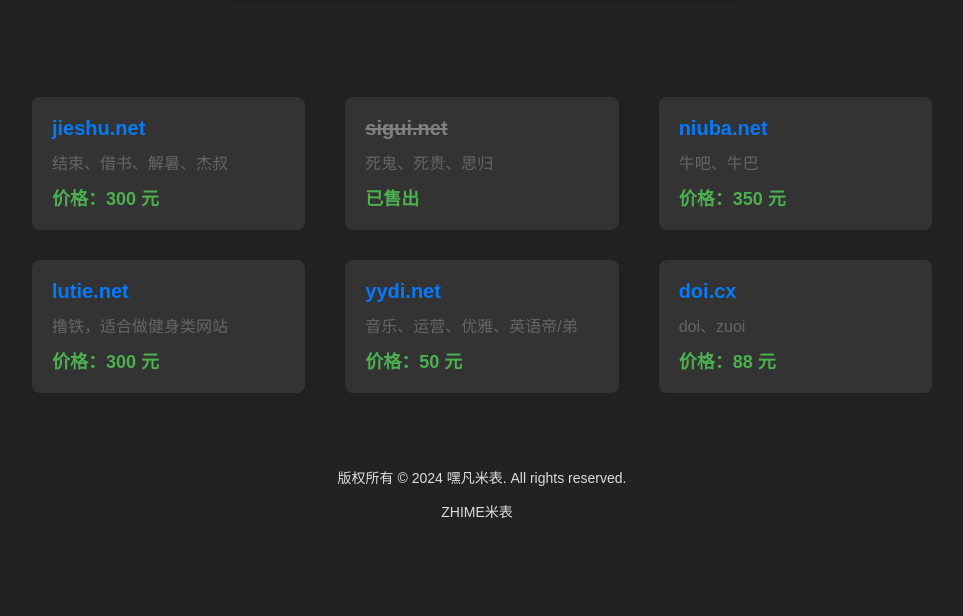
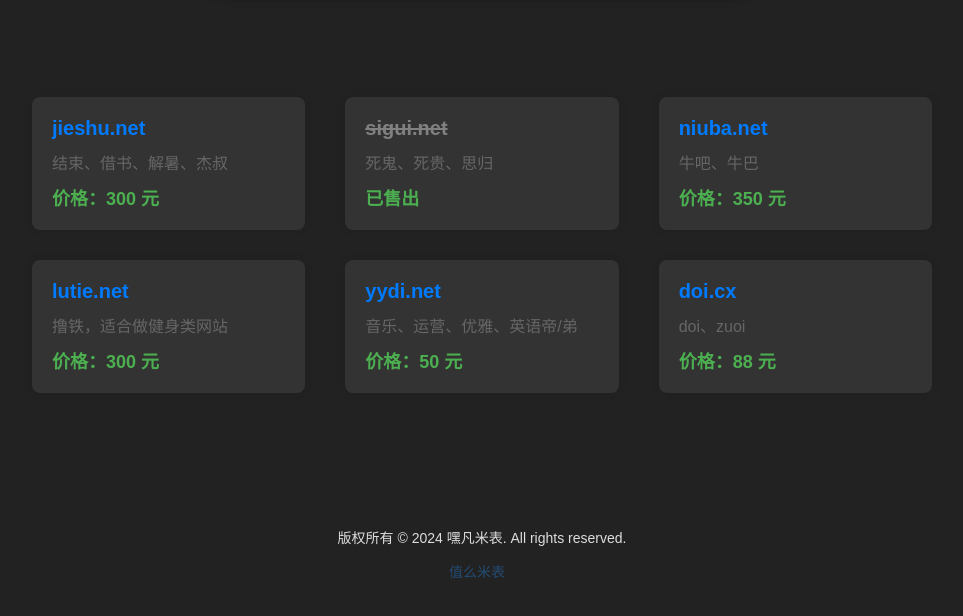
Before and after one commit to heifan00/iiii.host, a plain HTML site: page index.html in a window 1280 px wide. Shown: the part 258-874 px from the top of the page, without its empty margins (158-1121 px from the left). Before the commit the page ends 841 px from the top, so only its background shows below. Drawn offline with Linux system fonts and the light colour scheme.

Commit message:
Update index.html

```diff
--- a/index.html
+++ b/index.html
@@ -124,7 +124,7 @@
         }
 
         footer {
-            margin-top: 40px;
+            margin-top: 100px;
             padding: 20px 0;
             text-align: center;
             font-size: 14px;
@@ -141,7 +141,7 @@
         }
 
         footer a {
-            color: #ddd;
+            color: #244c74;
             text-decoration: none;
             transition: color 0.2s ease;
         }
@@ -223,7 +223,7 @@
     <footer>
         <p>版权所有 © 2024 嘿凡米表. All rights reserved.</p>
         <ul>
-            <li><a href="http://zhime.net/" target="_blank">ZHIME米表</a></li>
+            <li><a href="http://zhime.net/?utm_source=heifan" target="_blank">值么米表</a></li>
         </ul>
     </footer>
 </body>
```
